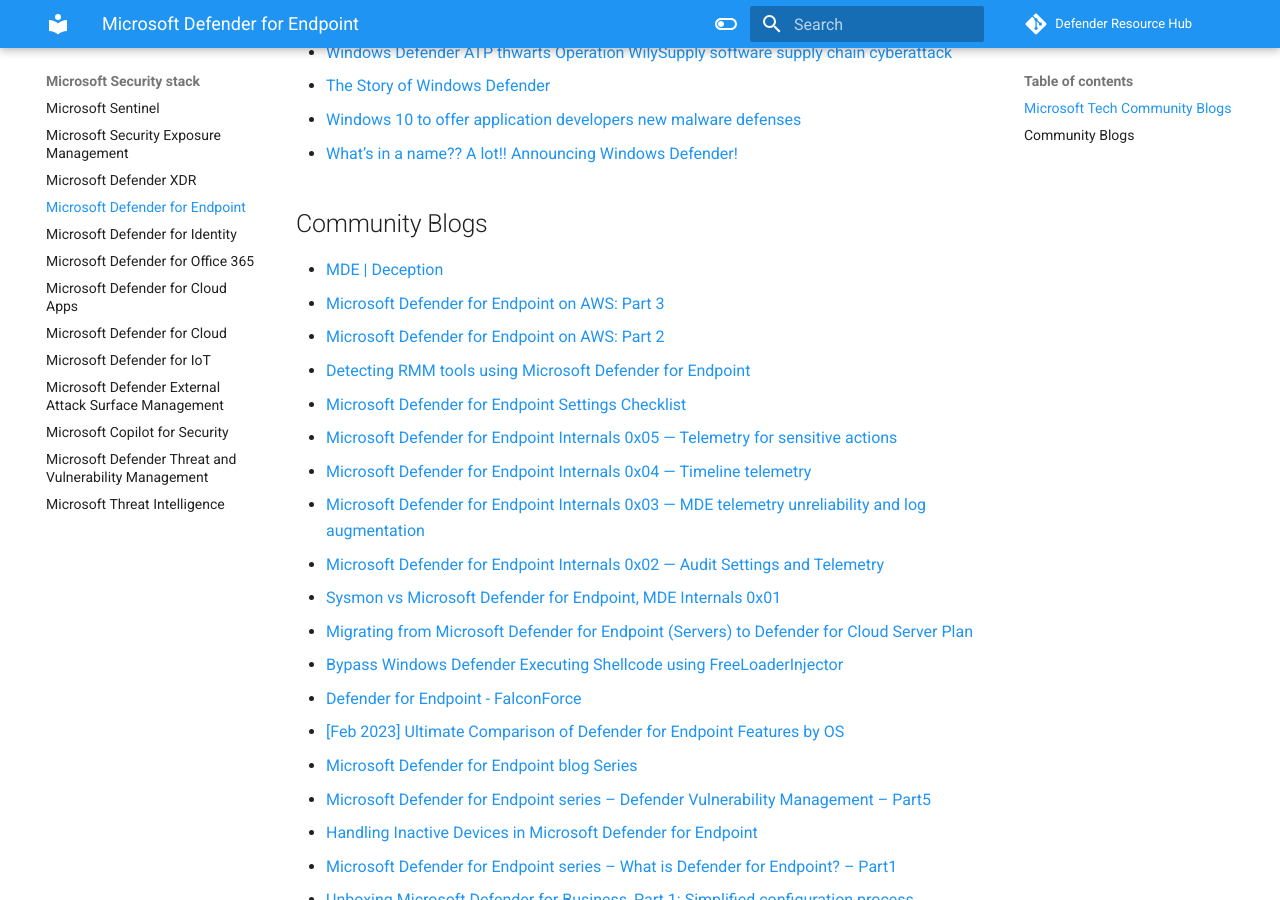
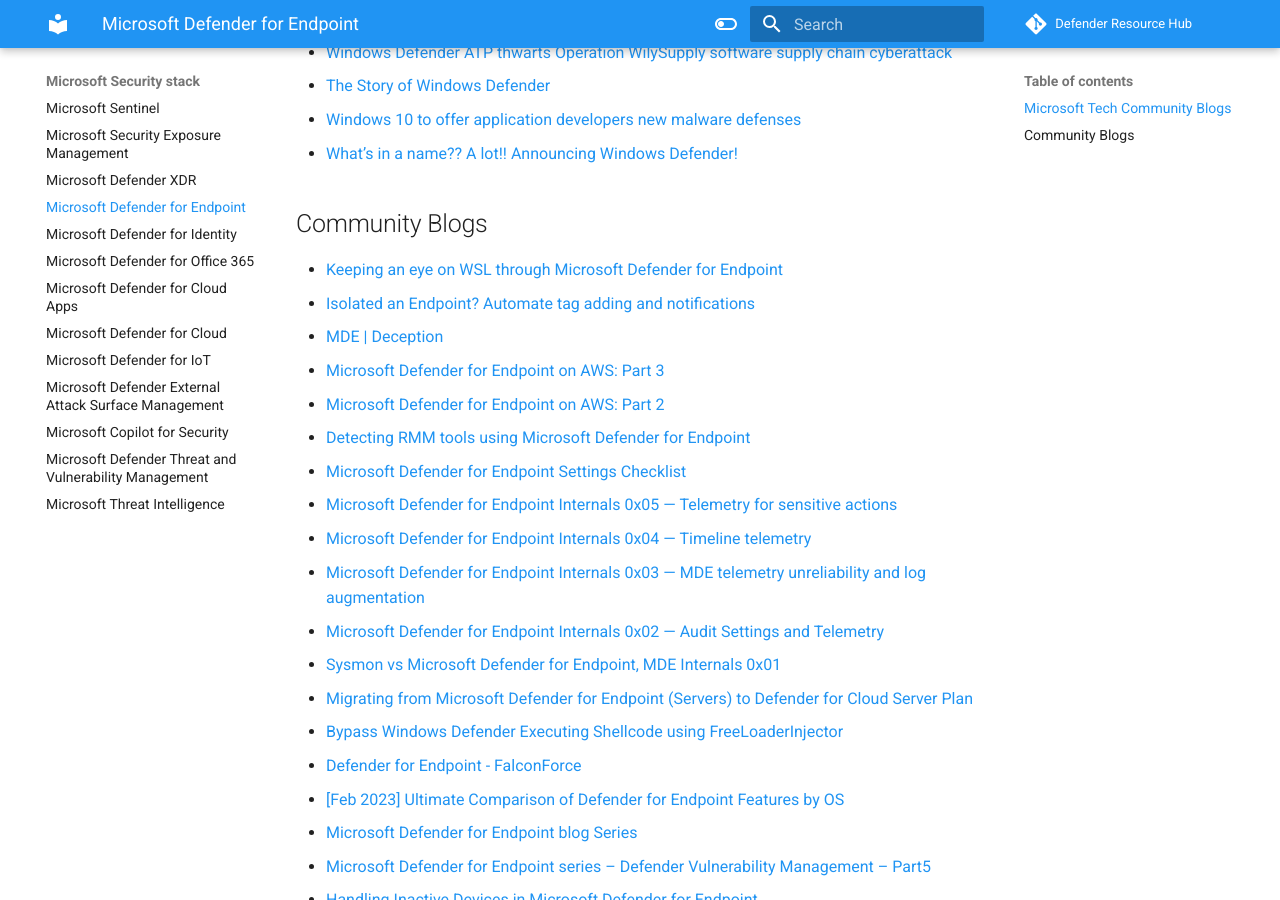
Before and after one commit to alexverboon/DefenderResourceHub, an MkDocs documentation site: the page built from docs/mde.md, in a window 1280 px wide and 900 px high, scrolled down 8714 px. Built offline with MkDocs 1.6.1 and Material for MkDocs 9.7.7, drawn with Linux system fonts in a browser that asks for light colours; comment, search, counter and statistics services are not loaded.

Commit message:
Updates sunday

```diff
--- a/docs/mde.md
+++ b/docs/mde.md
@@ -243,6 +243,8 @@
 
 ## Community Blogs
 
+- [Keeping an eye on WSL through Microsoft Defender for Endpoint](https://www.michalos.net/2024/06/25/keeping-an-eye-on-wsl-through-microsoft-defender-for-endpoint/)
+- [Isolated an Endpoint? Automate tag adding and notifications](https://www.michalos.net/2024/02/20/isolated-an-endpoint-automate-tag-adding-and-notifications/)
 - [MDE | Deception](https://derkvanderwoude.medium.com/mde-deception-fe8ba2ae8422)
 - [Microsoft Defender for Endpoint on AWS: Part 3](https://blog.lightspin.io/microsoft-defender-for-endpoint-on-aws-part-3)
 - [Microsoft Defender for Endpoint on AWS: Part 2](https://blog.lightspin.io/microsoft-defender-for-endpoint-on-aws-part-2)
```
Also changed, not shown: docs/GitHub.md (+1 -0 lines), docs/mdti.md (+1 -0 lines), docs/sentinel.md (+2 -0 lines).
